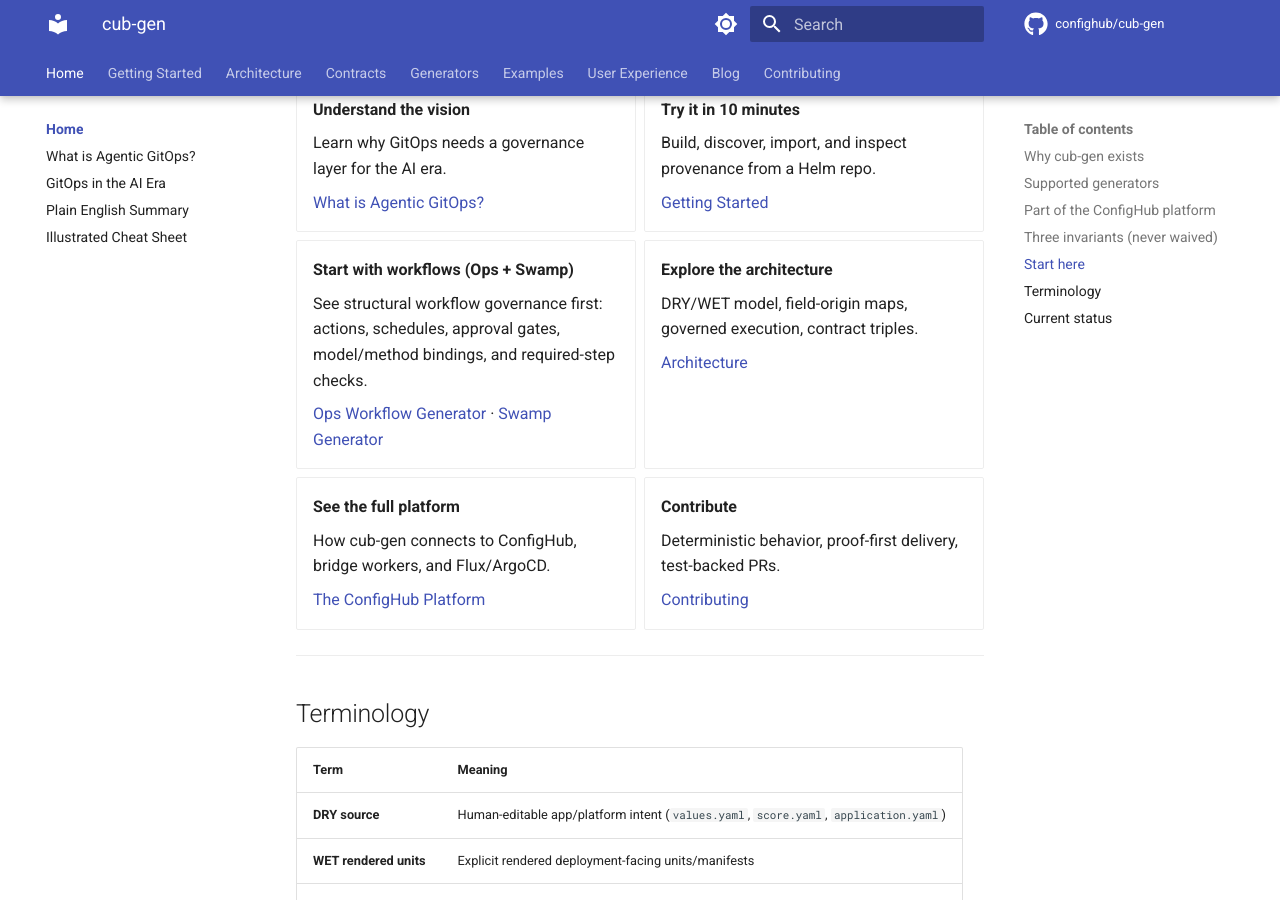
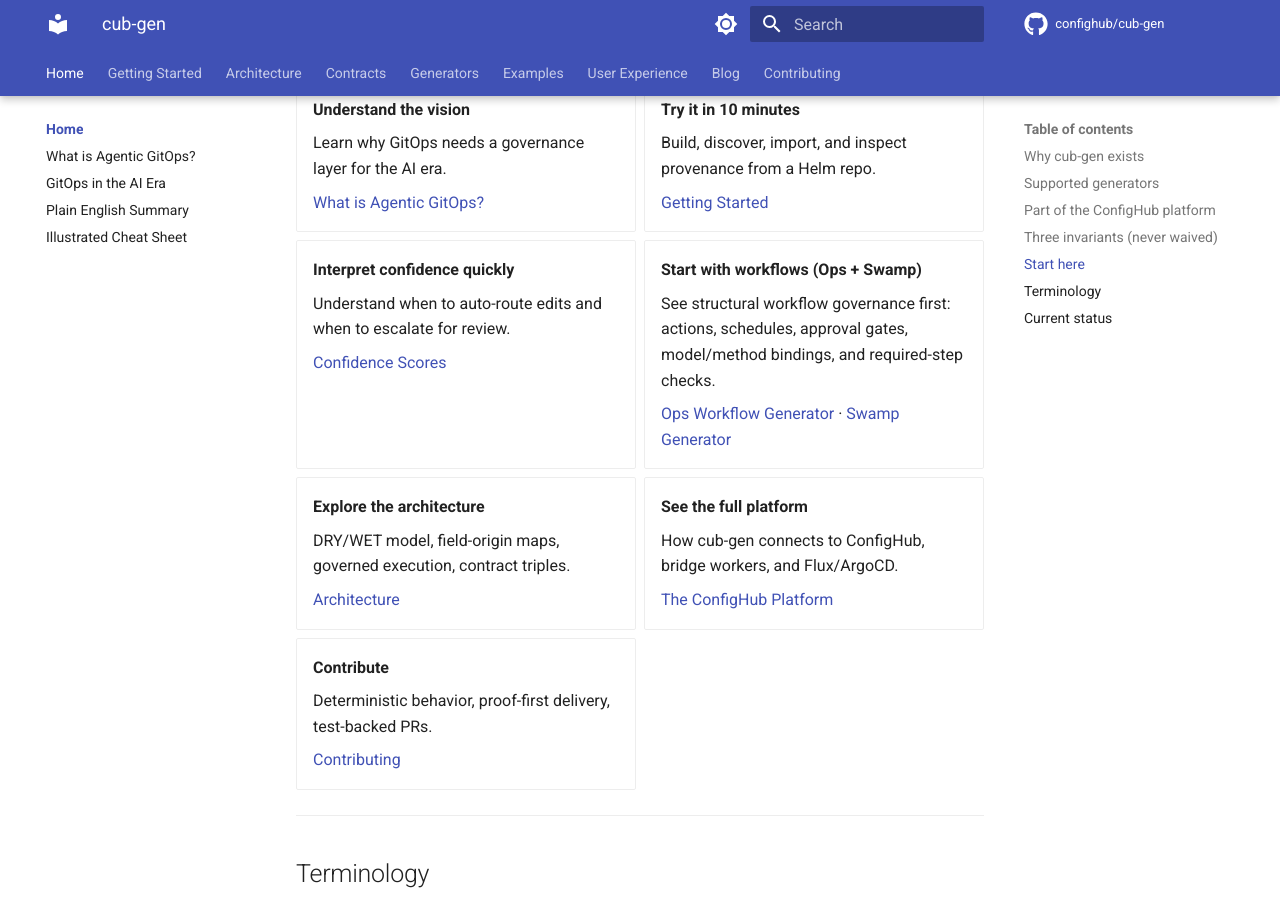
Before and after one commit to confighub/cub-gen, an MkDocs documentation site: the page built from docs/index.md, in a window 1280 px wide and 900 px high, scrolled down 2312 px. Built offline with MkDocs 1.6.1 and Material for MkDocs 9.7.7, drawn with Linux system fonts in a browser that asks for light colours; comment, search, counter and statistics services are not loaded.

Commit message:
docs: add confidence guide and enforce entrypoint docs (#150)

```diff
--- a/docs/index.md
+++ b/docs/index.md
@@ -82,6 +82,12 @@ Teams can start with cub-gen locally today and connect to ConfigHub when they ne
 
     [Getting Started](getting-started.md)
 
+-   **Interpret confidence quickly**
+
+    Understand when to auto-route edits and when to escalate for review.
+
+    [Confidence Scores](workflows/confidence-scores.md)
+
 -   **Start with workflows (Ops + Swamp)**
 
     See structural workflow governance first: actions, schedules, approval gates, model/method bindings, and required-step checks.
--- a/mkdocs.yml
+++ b/mkdocs.yml
@@ -108,6 +108,7 @@ nav:
       - getting-started.md
       - "CLI Reference": cli-reference.md
       - "The ConfigHub Platform": platform.md
+      - "Confidence Scores": workflows/confidence-scores.md
       - "Adoption Path & FAQ": agentic-gitops/05-rollout/40-adoption-and-reference.md
 
   - Architecture:
```
Also changed, not shown: README.md (+10 -0 lines), docs/workflows/confidence-scores.md (added, +41 -0 lines), examples/README.md (+3 -0 lines), 1 other file.
